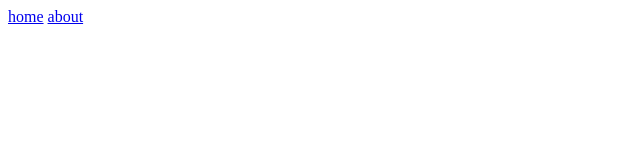
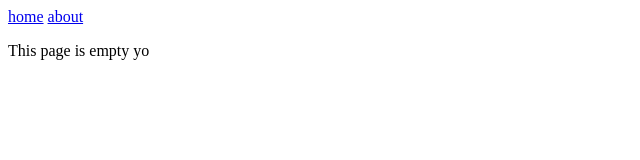
Before and after one commit to pgiardiniere/svelte-learn, a SvelteKit app: page /about in a window 1280 px wide. Shown: the top 160 px of the page, without its empty margins (0-640 px from the left). Built offline with nearby package versions, Linux system fonts and the light colour scheme.

Commit message:
complete p3 routing layouts

```diff
--- /dev/null
+++ b/src/routes/+layout.svelte
@@ -0,0 +1,6 @@
+<nav>
+	<a href="/">home</a>
+	<a href="/about">about</a>
+</nav>
+
+<slot />
--- a/src/routes/+page.svelte
+++ b/src/routes/+page.svelte
@@ -1,9 +1,5 @@
 <h1>Welcome to SvelteKit</h1>
 <p>Visit <a href="https://kit.svelte.dev">kit.svelte.dev</a> to read the documentation</p>
-<nav>
-	<a href="/">home</a>
-	<a href="/about">about</a>
-</nav>
 
 <h1>home</h1>
 <p>this is the home page.</p>
--- a/src/routes/about/+page.svelte
+++ b/src/routes/about/+page.svelte
@@ -1,4 +1 @@
-<nav>
-  <a href="/">home</a>
-  <a href="/about">about</a>
-</nav>
+<p>This page is empty yo</p>
```
